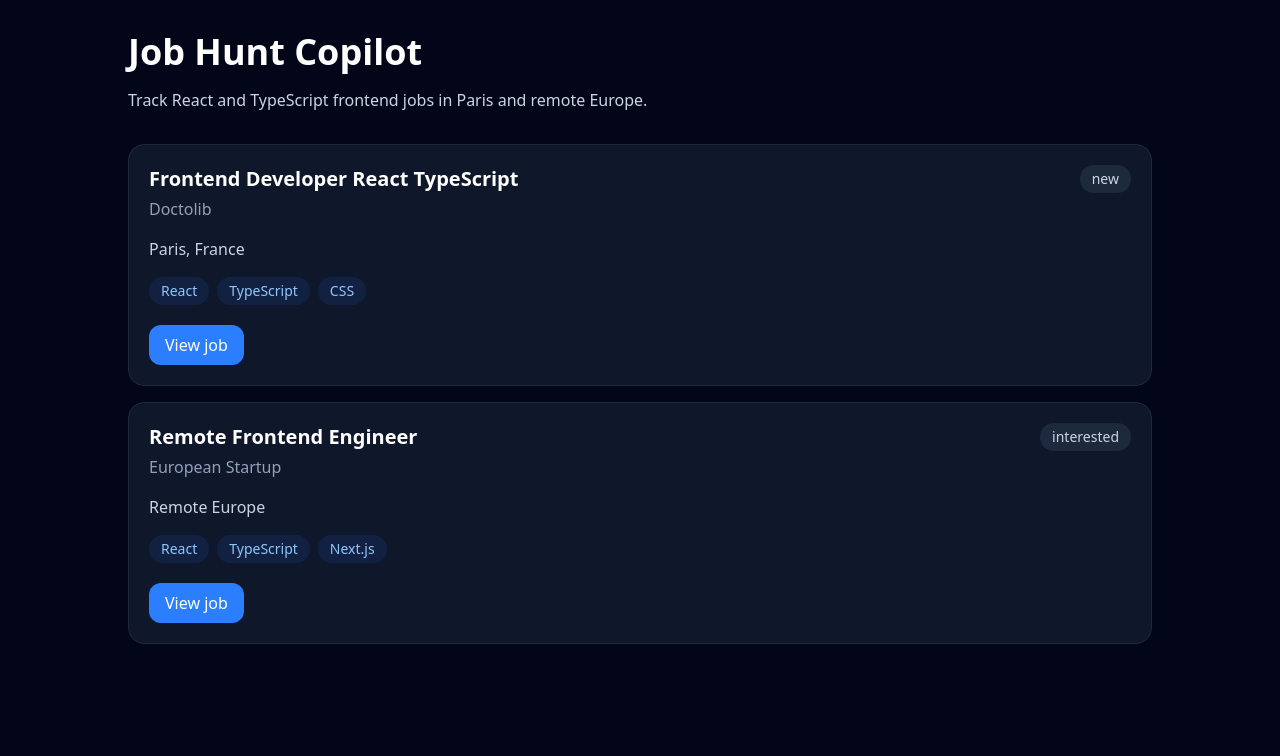
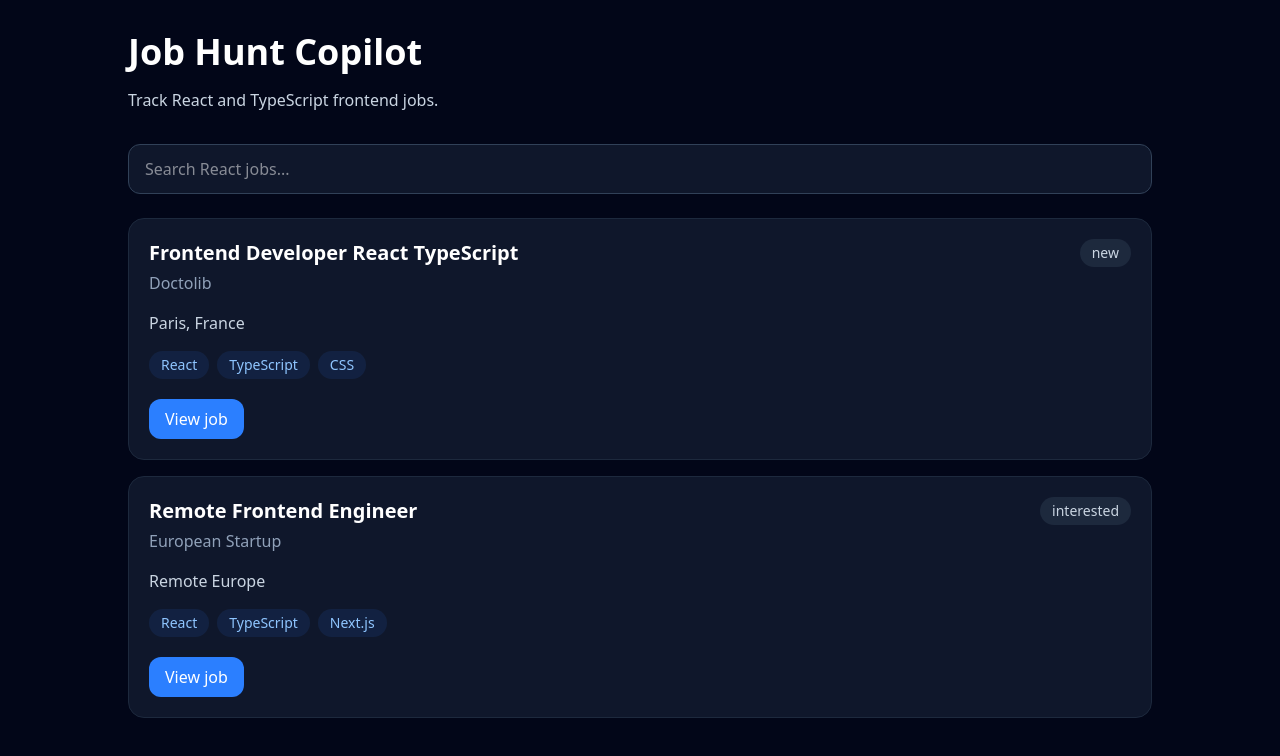
Before and after one commit to martalewan/job-hunt-copilot, a React (Vite) app: page / in a window 1280 px wide. Shown: the top 756 px of the page. Built offline with nearby package versions, Linux system fonts and the light colour scheme.

Commit message:
feat: Add job search and remote filte

```diff
--- a/src/App.tsx
+++ b/src/App.tsx
@@ -1,18 +1,35 @@
+import { useMemo, useState } from 'react';
 import { JobCard } from './components/JobCard';
+import { JobFilters } from './components/JobFilters';
 import { mockJobs } from './data/mockJobs';
 
 function App() {
+  const [search, setSearch] = useState('');
+
+  const filteredJobs = useMemo(() => {
+    return mockJobs.filter((job) => {
+      const value =
+        `${job.title} ${job.company} ${job.tags.join(' ')}`.toLowerCase();
+
+      return value.includes(search.toLowerCase());
+    });
+  }, [search]);
+
   return (
     <main className="min-h-screen bg-slate-950 p-8 text-white">
       <section className="mx-auto max-w-5xl">
         <h1 className="text-4xl font-bold">Job Hunt Copilot</h1>
 
         <p className="mt-4 max-w-2xl text-slate-300">
-          Track React and TypeScript frontend jobs in Paris and remote Europe.
+          Track React and TypeScript frontend jobs.
         </p>
 
-        <div className="mt-8 grid gap-4">
-          {mockJobs.map((job) => (
+        <div className="mt-8">
+          <JobFilters search={search} setSearch={setSearch} />
+        </div>
+
+        <div className="grid gap-4">
+          {filteredJobs.map((job) => (
             <JobCard key={job.id} job={job} />
           ))}
         </div>
--- /dev/null
+++ b/src/components/JobFilters.tsx
@@ -0,0 +1,21 @@
+type JobFiltersProps = {
+    search: string;
+    setSearch: (value: string) => void;
+};
+
+export function JobFilters({
+    search,
+    setSearch,
+}: JobFiltersProps) {
+    return (
+        <div className="mb-6">
+            <input
+                type="text"
+                placeholder="Search React jobs..."
+                value={search}
+                onChange={(e) => setSearch(e.target.value)}
+                className="w-full rounded-xl border border-slate-700 bg-slate-900 px-4 py-3 text-white outline-none focus:border-blue-500"
+            />
+        </div>
+    );
+}
```
